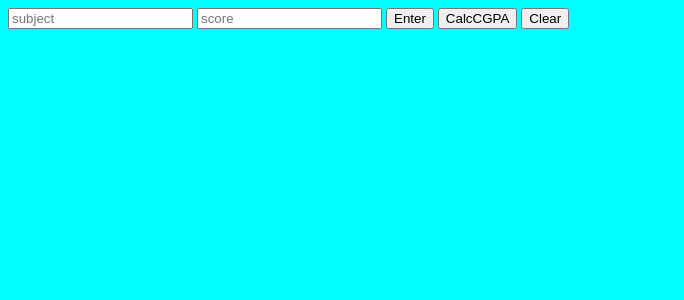
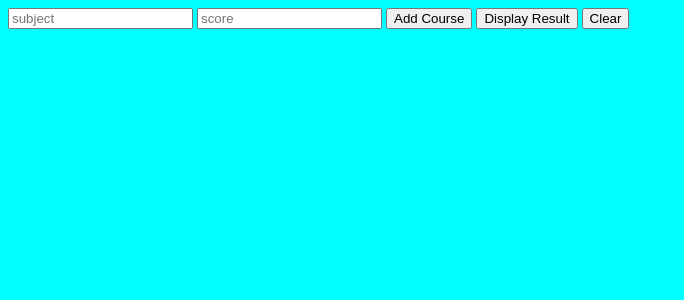
Before and after one commit to TechieTee/GradingApp, a PHP site: page /index.html in a window 1280 px wide. Shown: the top 300 px of the page, without its empty margins (0-684 px from the left). Run offline with PHP 8.4, Linux system fonts and the light colour scheme.

Commit message:
first commit

```diff
--- a/css/style.css
+++ b/css/style.css
@@ -29,7 +29,7 @@ body{
 
 
 #grade{
-    display: none;
+     display: none;
 }
 
 .all{
--- a/index.html
+++ b/index.html
@@ -12,9 +12,9 @@
      <input type="text" placeholder="score" id="score">
      <textarea name="grade" id="grade" cols="10" rows="1" placeholder="grade"></textarea>
 
-      <input type="submit" value="Enter" id="generate">
+      <input type="submit" value="Add Course" id="generate">
       <!-- <input type="submit" value="additem" id="additem"> -->
-      <input type="submit" value="CalcCGPA" id="calcCGPA">
+      <input type="submit" value="Display Result" id="calcCGPA">
       <input type="submit" value="Clear" id="clear">
     </form>
 
--- a/index.php
+++ /dev/null
@@ -1 +0,0 @@
-<?php header( 'Location: /index.html' ) ;  ?>
--- a/js/script.js
+++ b/js/script.js
@@ -5,6 +5,8 @@ var sco = document.querySelector("#score");
 var gra = document.querySelector("#grade");
 var gen = document.querySelector("#generate");
 var list = document.querySelector("#list");
+let studentarray = [];
+
 
 // var div1 = document.querySelector("#div1");
 // var div2 = document.querySelector("#div2");
@@ -29,6 +31,7 @@ gen.addEventListener('click', (e) => {
    cgpa.innerHTML = "";
 
  } else {
+
         if (sco.value <= 35) {gra.value = "F"}
    else if (sco.value <= 40 && sco.value > 35) {gra.value = "E"}
    else if (sco.value <= 50 && sco.value > 40) {gra.value = "D"}
@@ -40,6 +43,11 @@ gen.addEventListener('click', (e) => {
 
      return false;
    }
+
+
+   studentinfo = {studentcoursevalue:sub.value, studentscorevalue:sco.value, studentgradevalue:gra.value}
+   studentarray.push(studentinfo);
+
    oya();
       warn.innerHTML = "";
    cgpa.innerHTML = "";
@@ -109,6 +117,7 @@ warn.innerHTML = "";
 
 calc.addEventListener('click', (e) => {
    e.preventDefault();
+   console.log(studentarray);
    cgpa.innerHTML = "Coming soon!";
    warn.innerHTML = "";
 })
```
